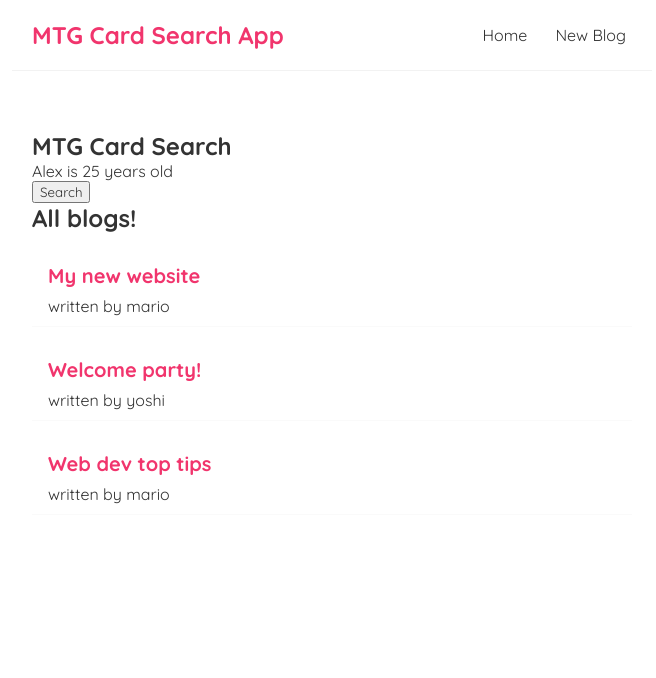
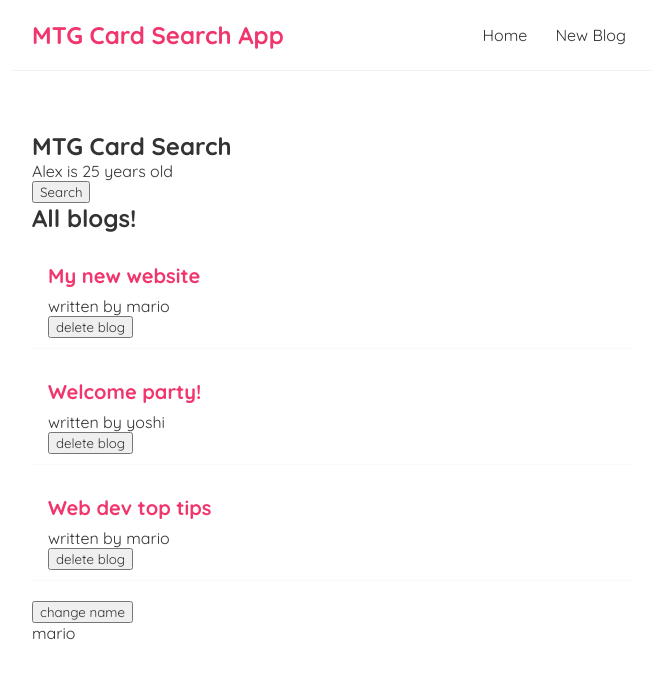
Before and after one commit to amans392/mtgcardsearch, a React (Create React App) app in the folder mtgcardviewer/: page / in a window 1280 px wide. Shown: the top 678 px of the page, without its empty margins (308-964 px from the left). Built offline with nearby package versions, Linux system fonts and the light colour scheme.

Commit message:
setting up json database

```diff
--- /dev/null
+++ b/mtgcardviewer/data/db.json
@@ -0,0 +1,19 @@
+{
+    "blogs": [
+    {
+        "title": "My first blog",
+        "body": "lorem ipsum the first...",
+        "author": "mario",
+        "id": 1
+    },
+
+    {
+        "title":"'Opening Party!",
+        "body": "lorem ipsum the second...",
+        "author": "yoshi",
+        "id": 2
+    }
+
+    ]
+
+}
--- a/mtgcardviewer/src/Components/Bloglist.js
+++ b/mtgcardviewer/src/Components/Bloglist.js
@@ -2,12 +2,22 @@
 //props object in () of arrow function is associated with the blogs value from Home2
 //destructuring the props by {blogs, title} also works
 
-const BlogList = ({ blogs, title}) => {
+//handleDelete onClick function added to blog-list return statement below and defined in Home2
+//passed in data creation function to interact with data directly
+const BlogList = ({ blogs, title, handleDelete}) => {
 //const BlogList = (props) => {
     //const blogs below grabs the blogs and storing them in the const
     //const blogs = props.blogs;
     //const title = props.title;
     //console.log(props,blogs)
+    //created button below author with delete functionality for blogs
+    //added onClick set equal to {}brackets
+    //added an anonymous function () = >
+    //to pass in an argument on the onClilck
+    //passed in blog.id as the argument
+    //handleDelete function to avoid updating the state here
+    // the handleDelete function is created in another component in this case, Home2
+    //so it can interact with data directly
     return (
         //cycling through the const blogs below
         <div className="blog-list">
@@ -16,6 +26,8 @@
                 <div className="blog-preview" key={ blog.id }>
                 <h2>{ blog.title }</h2>
                 <p>written by {blog.author}</p>
+                <button onClick={() => handleDelete(blog.id)}>delete blog</button>
+
 
                 </div>
             ))}
--- a/mtgcardviewer/src/Components/Home2.js
+++ b/mtgcardviewer/src/Components/Home2.js
@@ -1,5 +1,6 @@
-//current-video: https://www.youtube.com/watch?v=PHaECbrKgs0&list=PL4cUxeGkcC9gZD-Tvwfod2gaISzfRiP9d&index=11
-import { useState } from "react";
+//current-video: https://www.youtube.com/watch?v=qdCHEUaFhBk&list=PL4cUxeGkcC9gZD-Tvwfod2gaISzfRiP9d&index=17
+//useEffect also imported then used above the return statement
+import { useState, useEffect } from "react";
 import BlogList from "./Bloglist";
 
 const Home2  = () => {
@@ -9,6 +10,38 @@
         { title: 'Welcome party!', body: 'lorem ipsum...', author: 'yoshi', id: 2 },
         { title: 'Web dev top tips', body: 'lorem ipsum...', author: 'mario', id: 3 }
     ]);
+//Adding Dependencies
+//initial value 'mario'
+const [name, setName] = useState('mario');
+
+    //handleDelete function defined below for onClick function in Bloglist component
+    //passes in the id property ()
+    //placing it here allows you to interact with data directly
+    //passed in the return blogs statement as a prop below for when data is created
+    // then added the handleDelete function back to the blogList function as one of the props
+    //newBlogs const variable added to store the blogs
+    //filter() method added to blogs to store filtered array temporarily
+    //using a true or false
+    //true if id does not match !== the id in the blog remains in array
+    //false if id of blog matches ===  the id in the blog filtered out from array
+    //then setblogs() will pass in the newBlogs value defined in the const
+    const handleDelete = (id) => {
+        const newBlogs = blogs.filter(blog => blog.id !== id)
+        setBlogs(newBlogs)
+    };
+
+//useEffect() hook below that passes in an anonymous function
+//useEffect runs after every render
+//state can be accessed in useEffect
+//useful for running code at every render like fetching data
+//adding a , [] after the useEffect hook, makes it so that hook only runs after the first initial render
+
+//depenency [name] is set so that the useEffect will only run depending on tif this value is changed
+useEffect(() => {
+    console.log('use effect ran');
+    console.log(name);
+    //console.log(blogs);
+}, [name]);
     //map method below created to cycle through array and create a new item for each item in the array
     //in template below using curley braces {}
     //using.map() method fires callback function for each item where each time it returns jsx template
@@ -20,8 +53,20 @@
         //Then passing in props from Blogs into the BlogList component
         //example bellow creates a property name blogs and sets it = {dynamic value}
         // this passes in the blogs useState value which passes it into blogList as a prop
+        //using the .filter() method to filter out blogs that aren't listed with the author property with string 'mario'
+        //in the example below blogs.filter((blog) => blog.author === 'mario')
+        //Re-Using the BlogList component
+        //creates a new array of blogs that filters out blogs that don't have the author 'mario'
+        //then returns that in a new filtered array list of blogs using the author property
+        //filtered code example for return statement below<BlogList blogs={blogs.filter((blog) => blog.author === 'mario' )} title="Mario's blogs!"></BlogList>
+
+        //button created in return statement with onClick equal to anon function setName passing in new name 'luigi'
+        //added a paragraph tag with referencing the name argument
+        //setName changes 'mario' to 'luigi' when clicked
         <div className="home2">
-        <BlogList blogs={blogs} title="All blogs!"></BlogList>
+        <BlogList blogs={blogs} title="All blogs!" handleDelete={handleDelete}></BlogList>
+        <button onClick={() => setName('luigi')}>change name</button>
+        <p>{ name }</p>
         </div>
      );
 }
```
